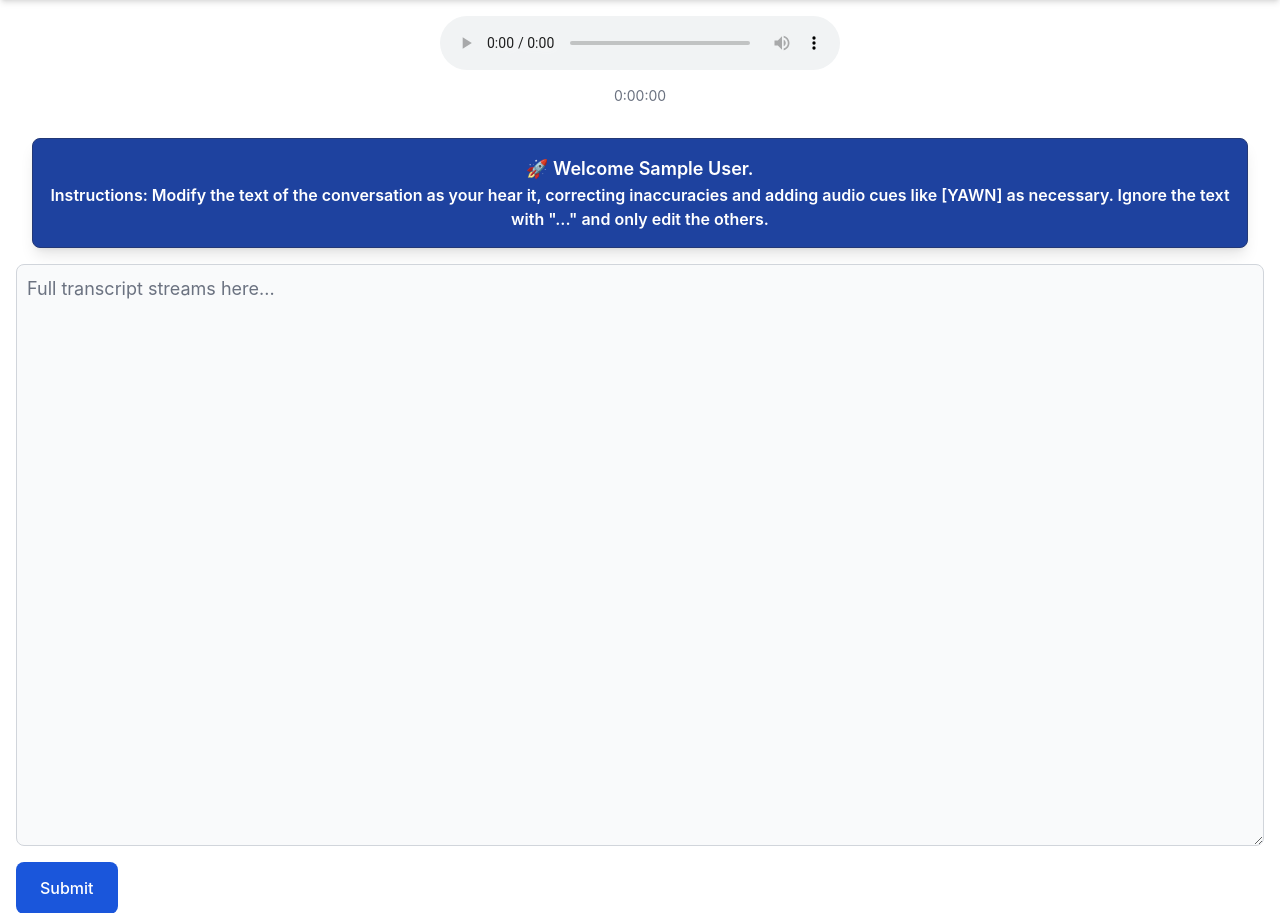
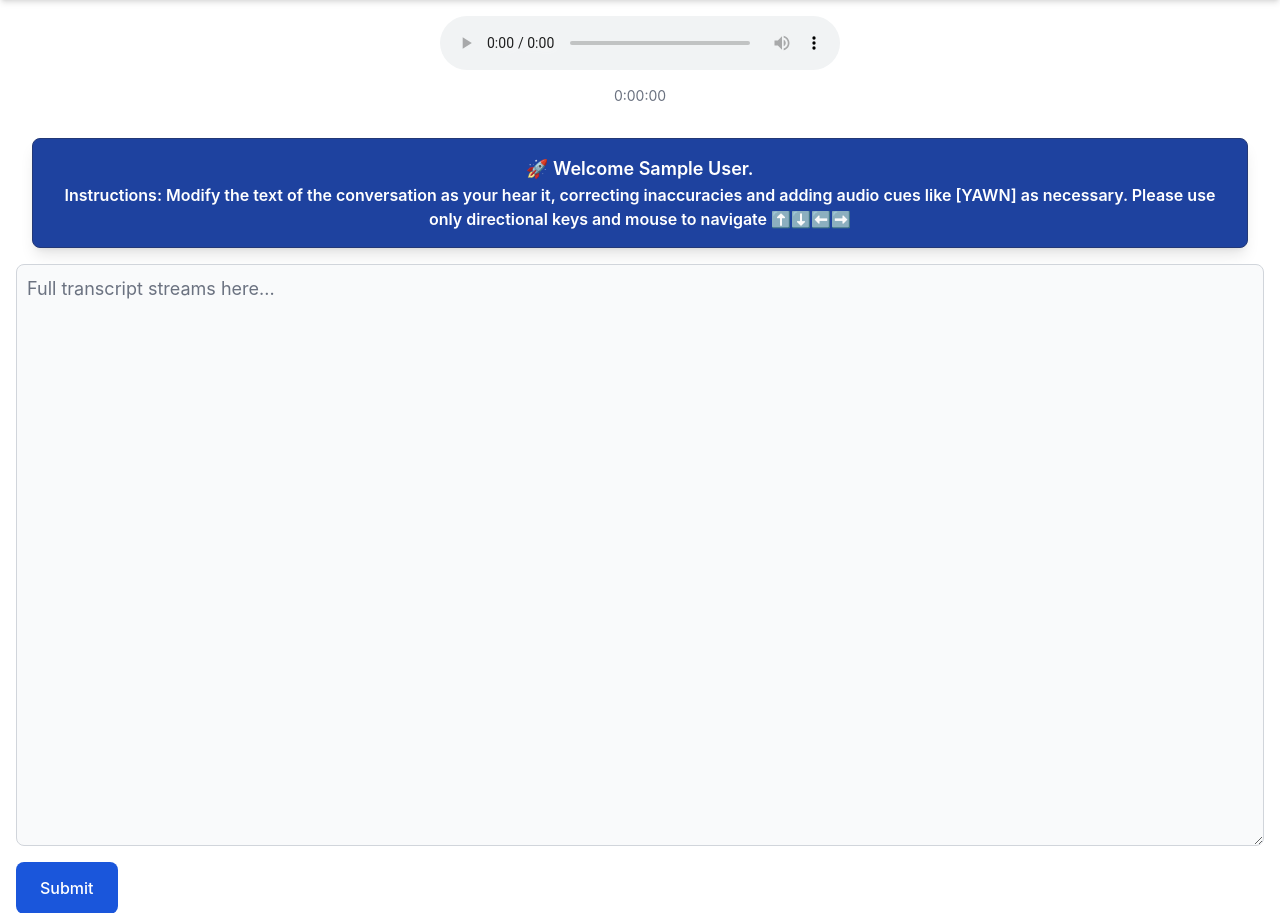
Before and after one commit to Buwelo/call-helper, a Flask app: page / in a window 1280 px wide. Shown: the part 64-977 px from the top of the page. Run offline with Flask 3, Linux system fonts and the light colour scheme; the visitor is signed in with stand-in values (Sample User, id 1); some libraries are stand-ins or nearby versions.

Commit message:
feat: update instructions, minor tweak to socketfile

```diff
--- a/static/index.js
+++ b/static/index.js
@@ -24,7 +24,7 @@ document.addEventListener('DOMContentLoaded', () => {
       console.log('WebSocket connected');
     });
 
-    state.socket.on('transcription_segment', data => {
+    state.socket.on('transcription_segment', data => { //when piece of data is received from server, update transcript and editable transcript
       updateTranscriptDisplay(data);
       updateEditableTranscript(data);
     });
@@ -113,7 +113,7 @@ document.addEventListener('DOMContentLoaded', () => {
       elements.audioPlayer.controls = false;
       state.socket.emit('request_transcription', {
         currentTime: elements.audioPlayer.currentTime,
-        fileId: 1,
+        transcriptId: 1,
       });
     });
 
@@ -127,12 +127,11 @@ document.addEventListener('DOMContentLoaded', () => {
       elements.transcript.value = '';
     });
 
-    elements.audioPlayer.addEventListener('seeked', () => {
-      state.socket.emit('request_transcription', {
-        currentTime: elements.audioPlayer.currentTime,
-        fileId: 1,
-      });
-    });
+    // elements.audioPlayer.addEventListener('seeked', () => {
+    //   state.socket.emit('request_transcription', {
+
+    //   });
+    // });
   }
 
   // Initialize WebSocket connection
@@ -172,10 +171,6 @@ document.addEventListener('DOMContentLoaded', () => {
       .join('');
   };
 
-  const extractOverallScore = gpt4_score => {
-    const match = gpt4_score.match(/Overall score:\s*(\d+(?:\.\d+)?)/i);
-    return match ? match[1] : 'N/A';
-  };
 
   // Score Submission
   elements.submitButton.addEventListener('click', e => {
--- a/templates/index.html
+++ b/templates/index.html
@@ -73,9 +73,17 @@
               ></textarea>
             </div> -->
             <div class="">
-              <div id="welcome-banner" class="bg-blue-800 text-white text-center p-4 shadow-lg m-4 border border-blue-900 rounded-lg">
-                  <p class="text-lg font-semibold">🚀 Welcome {{current_user.first_name }} {{ current_user.last_name }}.</p>
-                  <p class="text-md font-semibold">Instructions: Modify the text of the conversation as your hear it, correcting inaccuracies and adding audio cues like [YAWN] as necessary. Ignore the text with "..." and only edit the others.</p>
+              <div
+                id="welcome-banner"
+                class="bg-blue-800 text-white text-center p-4 shadow-lg m-4 border border-blue-900 rounded-lg"
+              >
+                <p class="text-lg font-semibold">
+                  🚀 Welcome {{current_user.first_name }} {{ current_user.last_name }}.
+                </p>
+                <Please class="text-md font-semibold">
+                  Instructions: Modify the text of the conversation as your hear it, correcting inaccuracies and adding
+                  audio cues like [YAWN] as necessary.
+                Please use only directional keys and mouse to navigate ⬆️⬇️⬅️➡️</p>
               </div>
               <label for="editable-transcript" class="block mb-2 text-sm font-medium text-gray-900"> </label>
 
```
